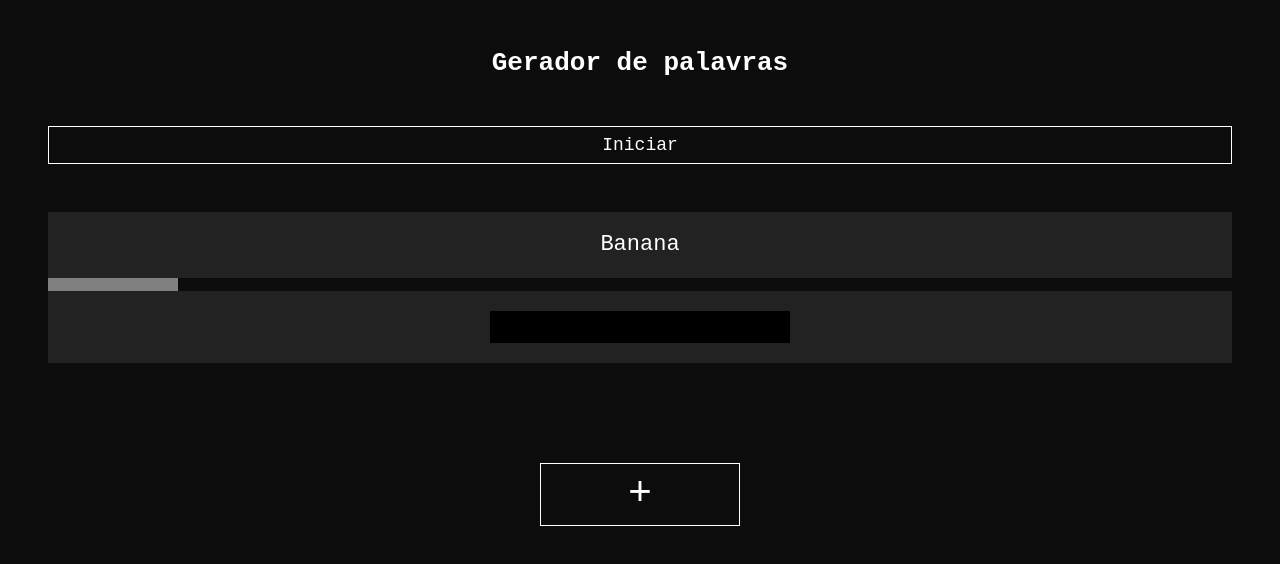
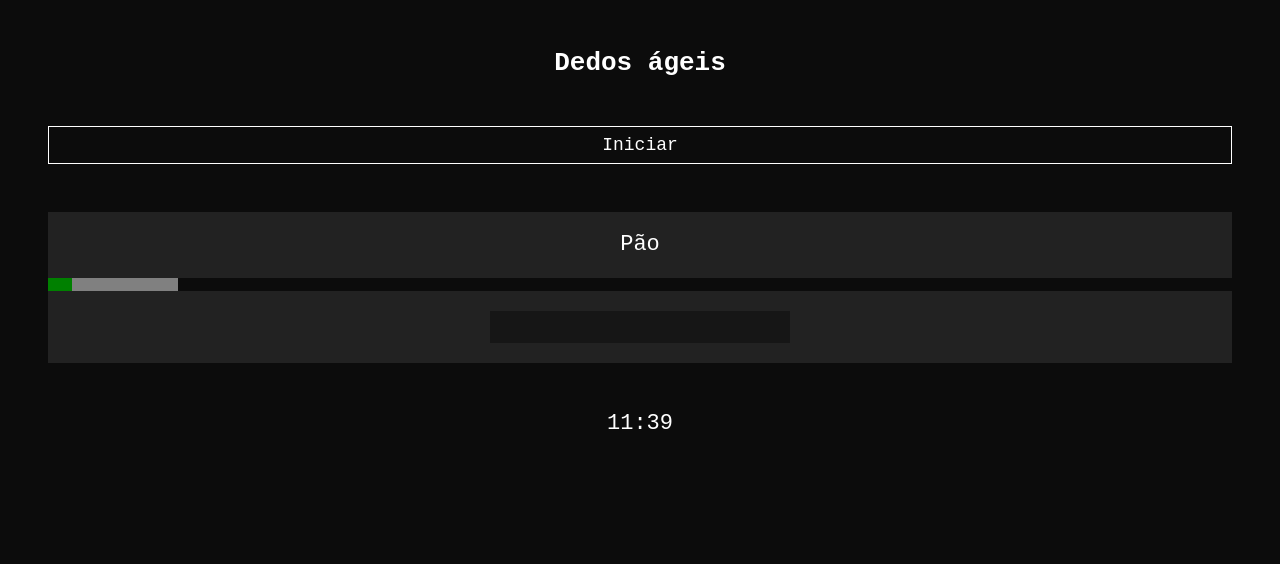
Before and after one commit to Rafael-M-Silva/sorteador-de-palavras, a plain HTML site: page index.html in a window 1280 px wide. Both pictures are taken after a click on the button "Iniciar". Drawn offline with Linux system fonts and the light colour scheme.

Commit message:
atualizações na função, barra de progresso

```diff
--- a/css/style.css
+++ b/css/style.css
@@ -63,6 +63,14 @@ form{
     font-size: 22px;
 }
 
+#temp{
+    display: flex;
+    justify-content: center;
+    font-size: 22px;
+    margin-top: 48px;
+}
+
+
 .form-ponts{
     display: flex;
     justify-content: center;
@@ -82,26 +90,5 @@ input{
 }
 
 input:enabled{
-    background: black;
+    background: rgb(22, 22, 22);
 }
-
-#spin{
-    width: 200px;
-    margin: auto;
-    margin-top: 100px;
-    font-size: 40px;
-    animation: zoom 2s;
-}
-
-
-@keyframes zoom {
-    0%{
-        transform: translateX(-50vw);
-    }
-    50%{
-        transform: translateX(50vw);
-    }
-    100%{
-        transform: translateX(0px);
-    }
-}
--- a/index.html
+++ b/index.html
@@ -4,30 +4,26 @@
     <meta charset="UTF-8">
     <meta http-equiv="X-UA-Compatible" content="IE=edge">
     <meta name="viewport" content="width=device-width, initial-scale=1.0">
-    <title>Sorteador</title>
+    <title>Dedos Ágeis</title>
     <link rel="stylesheet" href="css/style.css">
 </head>
 <body>
     <header>
-      <h1>Gerador de palavras</h1>
+      <h1>Dedos ágeis</h1>
     </header>
 
     <main>
       <button id="button">Iniciar</button>
       <div id="res">...</div>
-      <progress id="progress" value="0" max="100"></progress>
+      <progress id="progress" value="0" max="60"></progress>
       <div>
         <form>
           <input type="text" name="words-sort" id="words-sort" required>
-
         </form>
+        <div id="temp">
+          <div class="auto" id="stopwatch"></div>
+        </div>
       </div>
-
-      <button id="spin">
-        <div>
-          +
-        </div>
-      </button>
     </main>
 
     <script src="js/script.js"></script>
--- a/js/script.js
+++ b/js/script.js
@@ -1,13 +1,30 @@
 var button = document.querySelector("#button")
 var inputSort = document.querySelector("#words-sort")
+
 
 document.addEventListener("keypress", function(e) {
   if(e.key === "Enter"){
     const btn = document.querySelector("#button")
     btn.click()
-    progressChallenge()
+  }
+})
+
+
+function cron() {
+  var progress = document.querySelector("#progress")
+  var milliSecond = 0
+  var second = 0
+  setInterval(function(){
+    progress.setAttribute("value", (second))
+    var stopwatch = document.querySelector("#stopwatch")
+    stopwatch.innerHTML = `${second}:${milliSecond}`
+    milliSecond++
+    if(milliSecond == 60){
+      milliSecond = 0
+      second++
     }
-})
+  })
+}
 
 function sortWords(){
   var res = document.querySelector("#res")
@@ -22,16 +39,10 @@ function sortWords(){
   res.innerHTML = `${words[sort]}`
 }
 
-    var progressLine = 10
-function progressChallenge(){
-  var progress = document.querySelector("#progress")
-  progress.setAttribute("value", (progressLine))
-  if(progressLine >= 100){
-      alert("teste")
-  }
-  progressLine = progressLine + 10
+const playGame = function(){
+  sortWords()
+  cron()
+  inputSort.focus()
 }
 
-button.addEventListener("click", () =>{
-  sortWords()
-})
+button.addEventListener("click", playGame)
```
